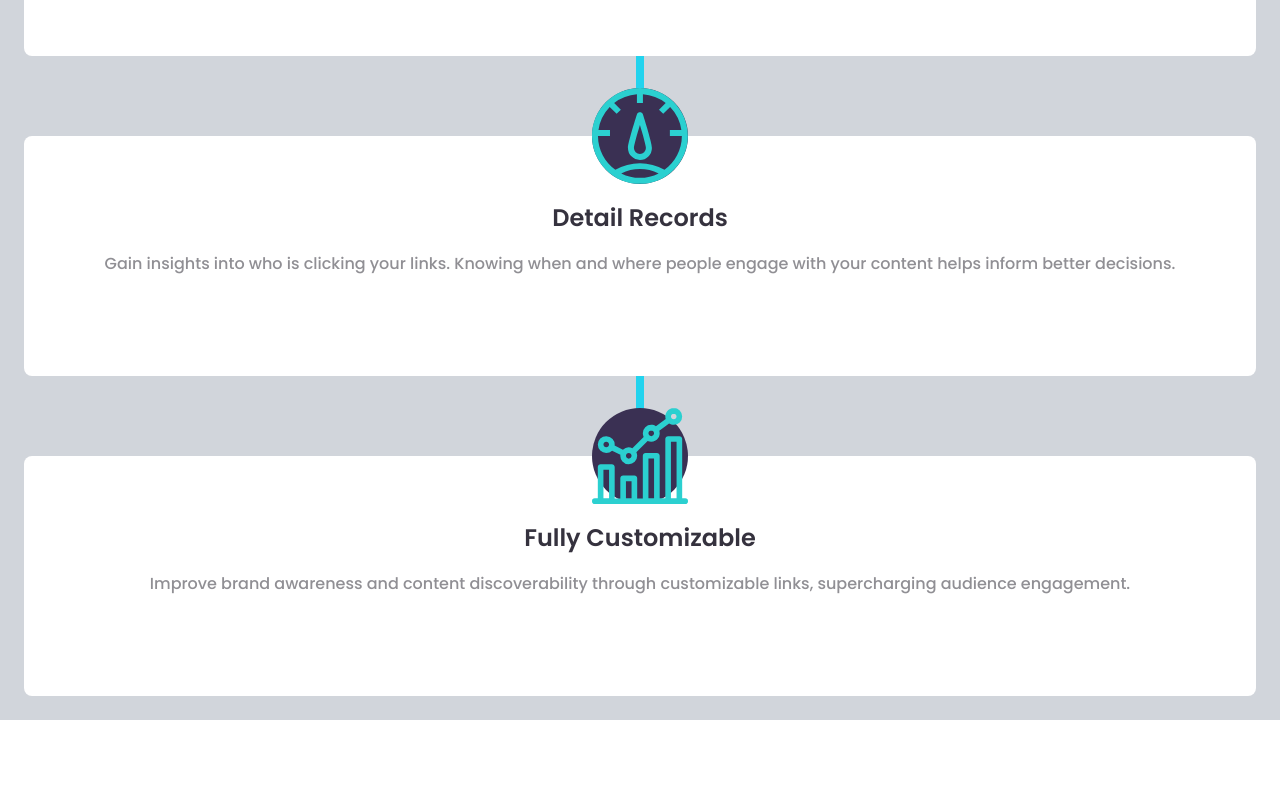
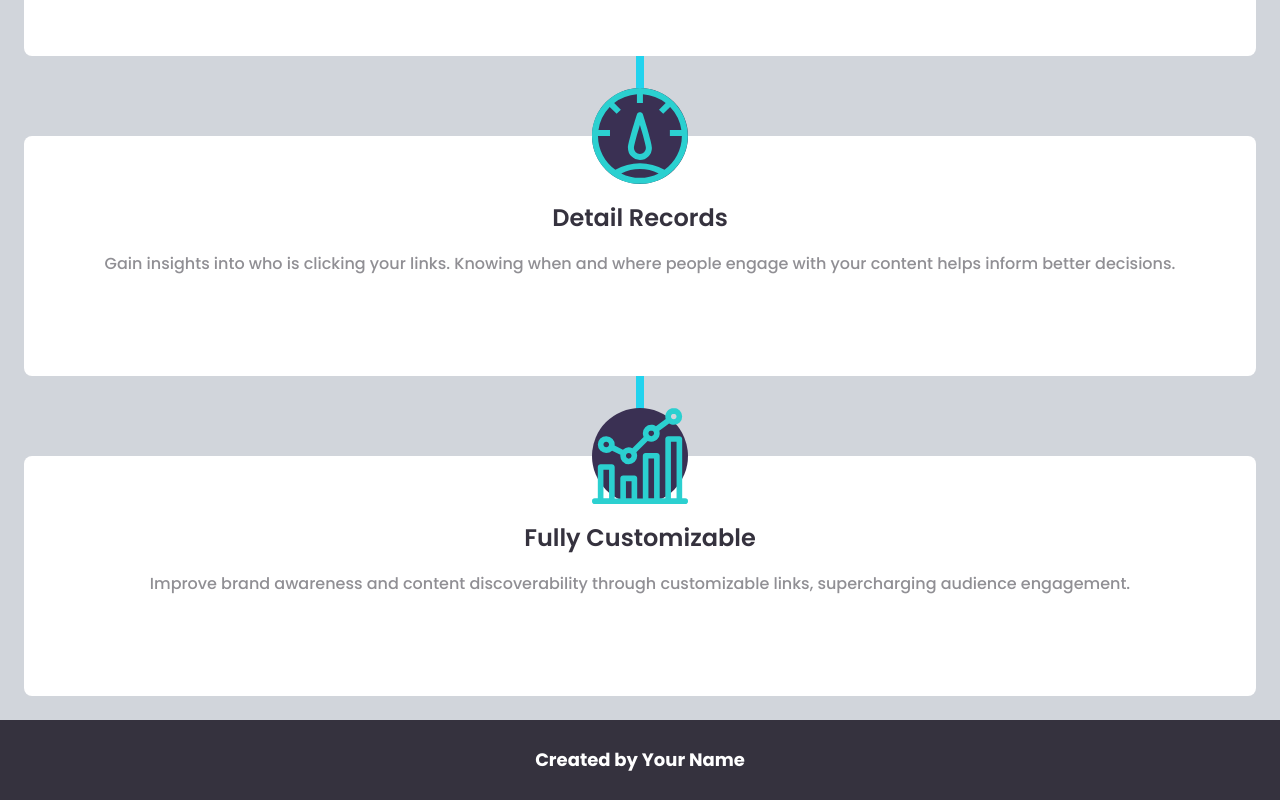
Before and after one commit to ZairBello/URL-Short, a React (Vite) app: page / in a window 1280 px wide. Shown: the part 1329-2129 px from the top of the page. Before the commit the page ends 2049 px from the top, so only its background shows below. Built offline with nearby package versions, Linux system fonts and the light colour scheme.

Commit message:
i added etiquette footers

```diff
--- a/src/App.jsx
+++ b/src/App.jsx
@@ -41,12 +41,16 @@ function App() {
         </section>
         {/* URL SHORTING */}
         <section className="bg-gradient-to-t from-gray-300 to-white to-50% from-50% h-full">
-            <UrlShoorting />
+          <UrlShoorting />
         </section>
         {/* SECOND PART */}
         <section className="h-full bg-gray-300 min-h-screen p-6 ">
           <AdvanceStatistic />
         </section>
+        {/* FOOTERS */}
+        <footer className="bg-[#35323e] h-20 w-full flex justify-center items-center">
+          <p className="text-white text-lg font-bold">Created by Your Name</p>
+        </footer>
       </main>
     </>
   );
```
